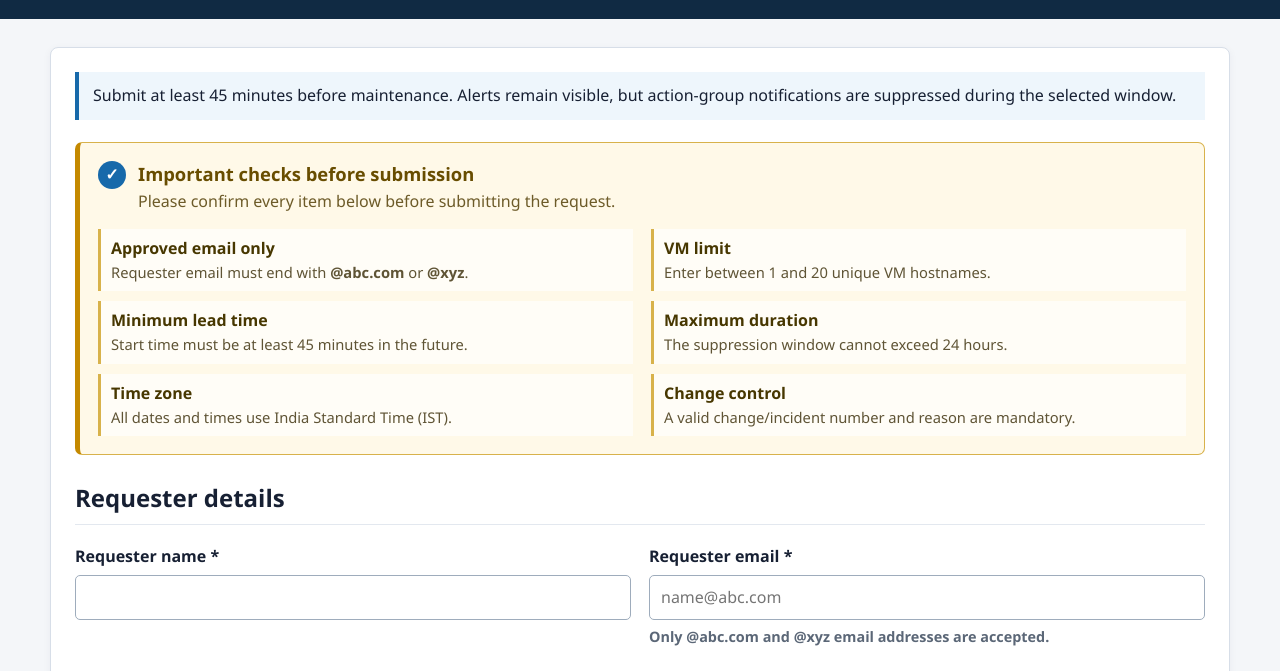
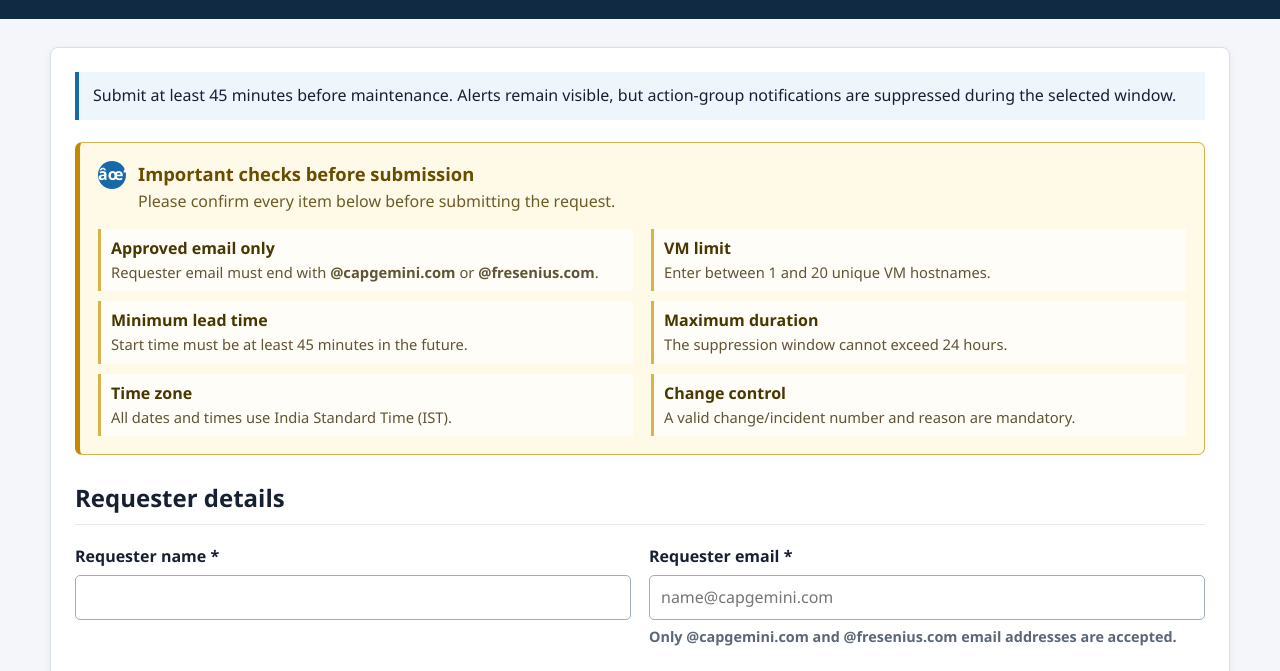
Before and after one commit to sathakur/Wintel_Alert_Suppression_Access_Code_Portal, a plain HTML site: page app/index.html in a window 1280 px wide. Shown: the part 90-761 px from the top of the page. Drawn offline with Linux system fonts and the light colour scheme.

Commit message:
Initial access-code Wintel suppression portal00302

```diff
--- a/app/index.html
+++ b/app/index.html
@@ -23,7 +23,7 @@
 
       <section class="checks-panel" aria-labelledby="checksHeading">
         <div class="checks-heading">
-          <span class="checks-icon" aria-hidden="true">✓</span>
+          <span class="checks-icon" aria-hidden="true">âœ“</span>
           <div>
             <h2 id="checksHeading">Important checks before submission</h2>
             <p>Please confirm every item below before submitting the request.</p>
@@ -33,7 +33,7 @@
         <div class="checks-grid">
           <div class="check-item">
             <strong>Approved email only</strong>
-            <span>Requester email must end with <b>@abc.com</b> or <b>@xyz</b>.</span>
+            <span>Requester email must end with <b>@capgemini.com</b> or <b>@fresenius.com</b>.</span>
           </div>
           <div class="check-item">
             <strong>VM limit</strong>
@@ -73,11 +73,11 @@
               id="requesterEmail"
               type="email"
               maxlength="150"
-              placeholder="name@abc.com"
+              placeholder="name@capgemini.com"
               aria-describedby="requesterEmailHelp"
               required>
             <div id="requesterEmailHelp" class="field-help important-help">
-              Only <strong>@abc.com</strong> and <strong>@xyz</strong> email addresses are accepted.
+              Only <strong>@capgemini.com</strong> and <strong>@fresenius.com</strong> email addresses are accepted.
             </div>
           </div>
         </div>
```
Also changed, not shown: api/src/functions/submitSuppression.js (line endings or trailing spaces).
